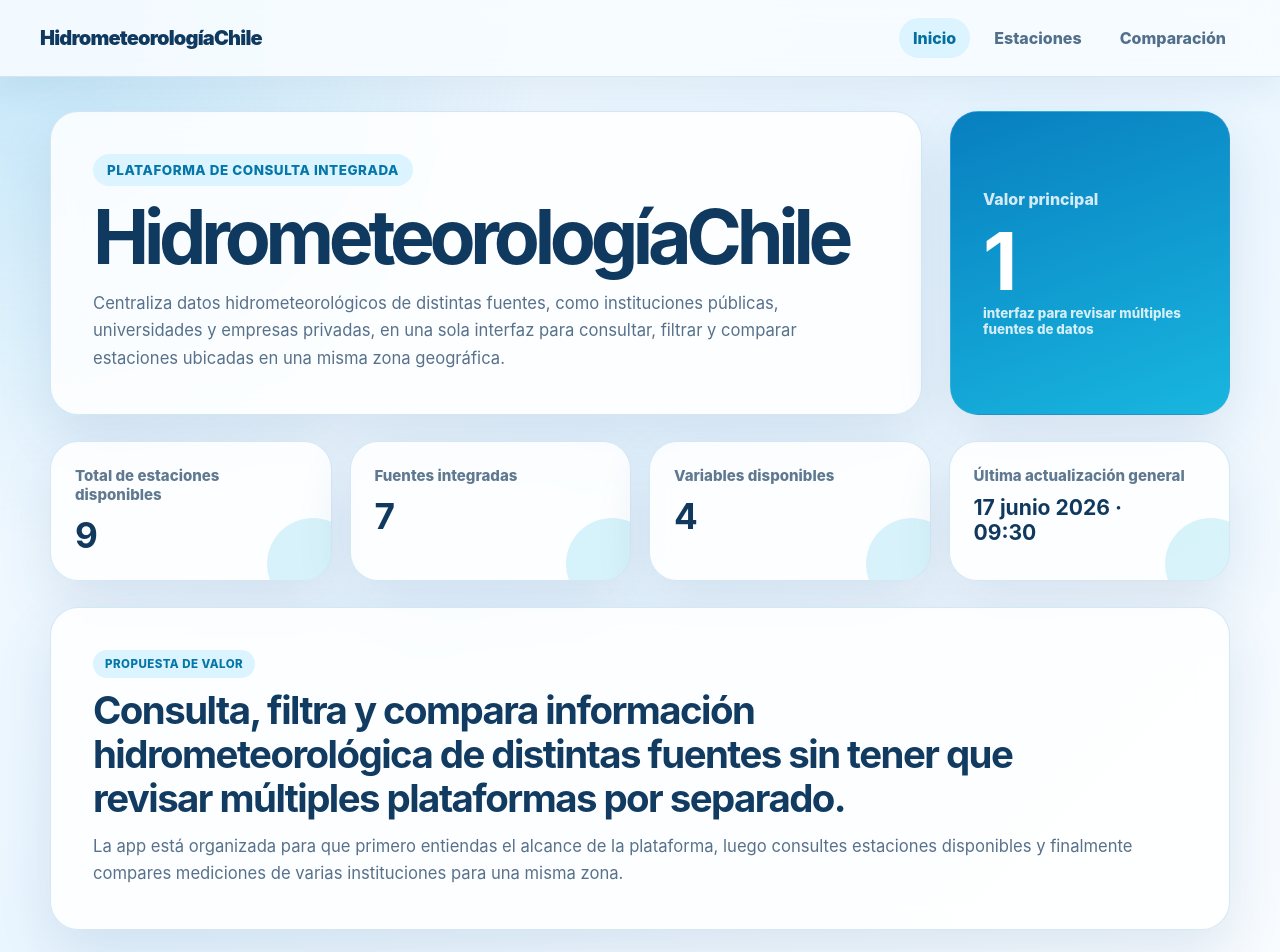
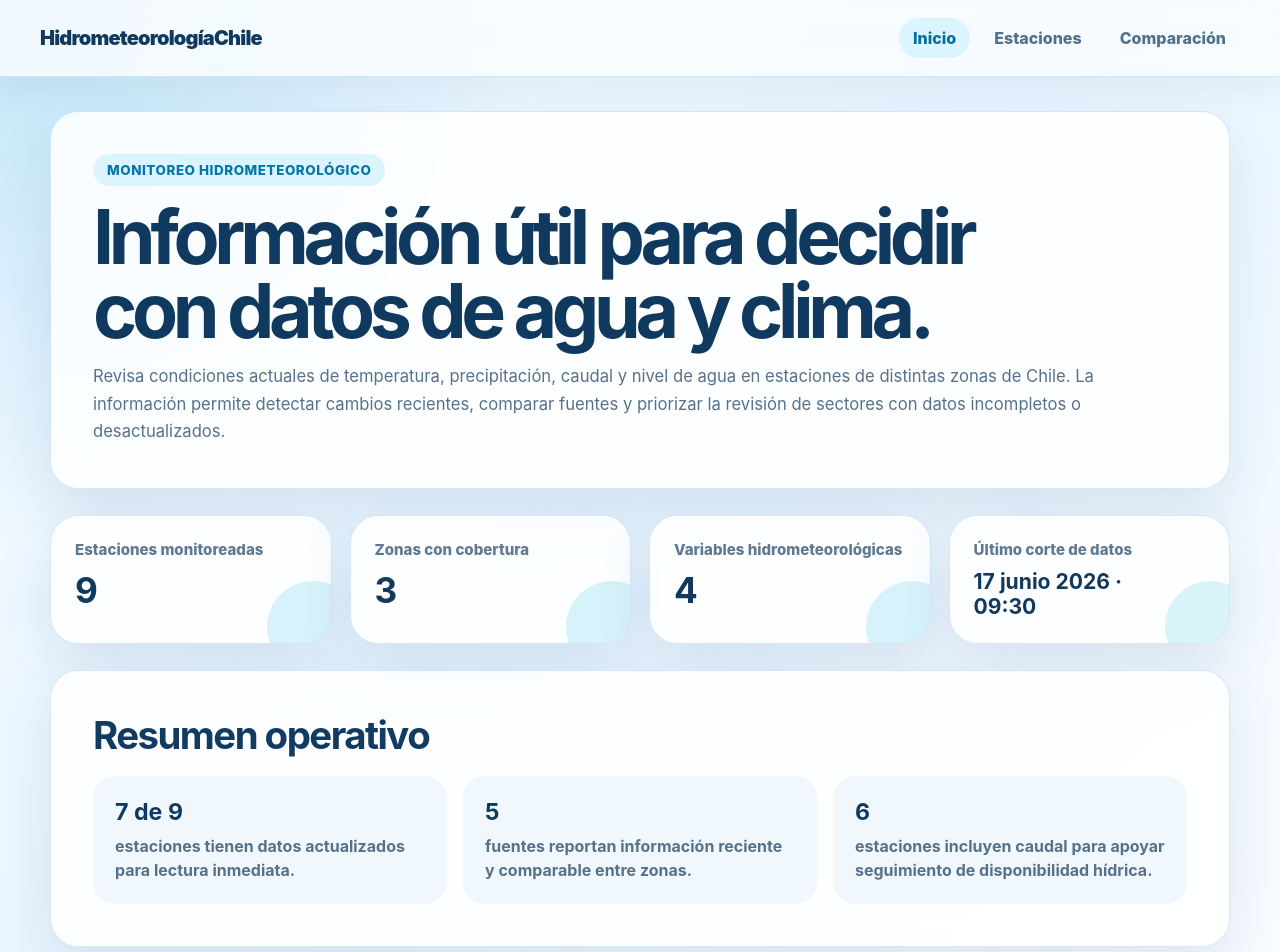
Before and after one commit to vicentekrebs/GPTI, a React (Vite) app: page / in a window 1280 px wide. Shown: the top 952 px of the page. Built offline with nearby package versions, Linux system fonts and the light colour scheme.

Commit message:
Simplify home page hydrometeorology content

```diff
--- a/src/App.css
+++ b/src/App.css
@@ -14,6 +14,7 @@ h1, h2, h3, p { margin-top: 0; }
 .dashboard { width: min(1180px, calc(100% - 40px)); margin: 0 auto; padding: 34px 0 46px; }
 .page-stack { display: grid; gap: 26px; }
 .hero { display: grid; grid-template-columns: 1fr 280px; gap: 28px; align-items: stretch; }
+.simple-hero { grid-template-columns: 1fr; }
 .hero > div:first-child, .hero-card, .metric-card, .filters-panel, .chart-panel, .station-card, .comparison-panel, .value-panel, .page-heading { border: 1px solid rgba(111, 174, 215, 0.28); border-radius: 28px; background: rgba(255, 255, 255, 0.84); box-shadow: 0 22px 55px rgba(34, 84, 128, 0.12); backdrop-filter: blur(14px); }
 .hero > div:first-child, .value-panel, .page-heading { padding: 42px; }
 .eyebrow { display: inline-flex; margin-bottom: 14px; padding: 8px 14px; border-radius: 999px; color: #0477a8; background: #dcf4ff; font-size: 0.84rem; font-weight: 800; letter-spacing: 0.04em; text-transform: uppercase; }
@@ -31,6 +32,12 @@ h2 { color: #123b62; }
 .metric-card strong { color: #11395e; font-size: 2.2rem; }
 .metric-card.updated strong { display: block; max-width: 14ch; font-size: 1.32rem; line-height: 1.2; }
 .value-panel h2 { max-width: 980px; margin-bottom: 12px; font-size: clamp(1.5rem, 3vw, 2.4rem); line-height: 1.15; letter-spacing: -0.04em; }
+.hydro-summary h2 { margin-bottom: 18px; }
+.insight-grid { display: grid; grid-template-columns: repeat(3, 1fr); gap: 16px; }
+.insight-grid article { border-radius: 22px; padding: 22px; background: #f1f8fd; }
+.insight-grid strong, .insight-grid span { display: block; }
+.insight-grid strong { margin-bottom: 8px; color: #0e3a61; font-size: 1.45rem; }
+.insight-grid span { color: #58718b; line-height: 1.5; font-weight: 750; }
 .filters-panel, .chart-header { display: flex; justify-content: space-between; gap: 24px; align-items: end; padding: 28px; }
 .filters-panel h2, .section-title h2 { margin-bottom: 8px; font-size: 1.55rem; }
 .filters, .chart-controls { display: flex; gap: 16px; flex-wrap: wrap; justify-content: flex-end; }
@@ -69,7 +76,7 @@ tbody tr:hover { background: #f7fcff; }
 .chart-wrapper { min-height: 380px; border: 1px solid #d9edf8; border-radius: 24px; padding: 18px 16px 8px; background: #fbfdff; }
 .comparison-chart { min-height: 560px; margin-bottom: 24px; }
 
-@media (max-width: 900px) { .hero, .metrics-grid, .stations-grid { grid-template-columns: 1fr; } .filters-panel, .chart-header, .navbar { align-items: stretch; flex-direction: column; } .filters, .chart-controls { justify-content: stretch; } .filters label, .chart-controls label, select { width: 100%; } .comparison-controls { grid-template-columns: 1fr; } }
+@media (max-width: 900px) { .hero, .metrics-grid, .stations-grid, .insight-grid { grid-template-columns: 1fr; } .filters-panel, .chart-header, .navbar { align-items: stretch; flex-direction: column; } .filters, .chart-controls { justify-content: stretch; } .filters label, .chart-controls label, select { width: 100%; } .comparison-controls { grid-template-columns: 1fr; } }
 @media (max-width: 620px) { .dashboard { width: min(100% - 24px, 1180px); padding: 24px 0; } .hero > div:first-child, .hero-card, .metric-card, .filters-panel, .station-card, .comparison-panel, .value-panel, .page-heading { border-radius: 22px; padding: 22px; } .chart-wrapper { padding: 12px 8px 4px; } }
 
 .day-selector { display: flex; gap: 10px; flex-wrap: wrap; margin: 0 0 18px; padding: 0 0 4px; }
--- a/src/pages/Inicio.jsx
+++ b/src/pages/Inicio.jsx
@@ -1,39 +1,52 @@
-import { metricasResumen } from '../data/hydroData.js';
+import { estaciones, metricasResumen } from '../data/hydroData.js';
+
+const estacionesActualizadas = estaciones.filter((estacion) => estacion.estadoDatos === 'Actualizado').length;
+const zonasMonitoreadas = new Set(estaciones.map((estacion) => estacion.zona)).size;
+const fuentesConDatosRecientes = new Set(
+  estaciones
+    .filter((estacion) => estacion.estadoDatos === 'Actualizado')
+    .map((estacion) => estacion.fuente),
+).size;
+const estacionesConCaudal = estaciones.filter((estacion) => estacion.variablesMonitoreadas.includes('Caudal')).length;
 
 function Inicio() {
   return (
-    <div className="page-stack">
-      <section className="hero">
+    <div className="page-stack home-simple">
+      <section className="hero simple-hero">
         <div>
-          <span className="eyebrow">Plataforma de consulta integrada</span>
-          <h1>HidrometeorologíaChile</h1>
+          <span className="eyebrow">Monitoreo hidrometeorológico</span>
+          <h1>Información útil para decidir con datos de agua y clima.</h1>
           <p>
-            Centraliza datos hidrometeorológicos de distintas fuentes, como instituciones públicas,
-            universidades y empresas privadas, en una sola interfaz para consultar, filtrar y comparar
-            estaciones ubicadas en una misma zona geográfica.
+            Revisa condiciones actuales de temperatura, precipitación, caudal y nivel de agua en
+            estaciones de distintas zonas de Chile. La información permite detectar cambios recientes,
+            comparar fuentes y priorizar la revisión de sectores con datos incompletos o desactualizados.
           </p>
-        </div>
-        <div className="hero-card">
-          <span>Valor principal</span>
-          <strong>1</strong>
-          <small>interfaz para revisar múltiples fuentes de datos</small>
         </div>
       </section>
 
-      <section className="metrics-grid" aria-label="Resumen general">
-        <article className="metric-card stations"><span>Total de estaciones disponibles</span><strong>{metricasResumen.totalEstaciones}</strong></article>
-        <article className="metric-card sources"><span>Fuentes integradas</span><strong>{metricasResumen.fuentesIntegradas}</strong></article>
-        <article className="metric-card variables"><span>Variables disponibles</span><strong>{metricasResumen.variablesDisponibles}</strong></article>
-        <article className="metric-card updated"><span>Última actualización general</span><strong>{metricasResumen.ultimaActualizacionGeneral}</strong></article>
+      <section className="metrics-grid" aria-label="Indicadores hidrometeorológicos principales">
+        <article className="metric-card stations"><span>Estaciones monitoreadas</span><strong>{metricasResumen.totalEstaciones}</strong></article>
+        <article className="metric-card sources"><span>Zonas con cobertura</span><strong>{zonasMonitoreadas}</strong></article>
+        <article className="metric-card variables"><span>Variables hidrometeorológicas</span><strong>{metricasResumen.variablesDisponibles}</strong></article>
+        <article className="metric-card updated"><span>Último corte de datos</span><strong>{metricasResumen.ultimaActualizacionGeneral}</strong></article>
       </section>
 
-      <section className="value-panel">
-        <span className="eyebrow compact">Propuesta de valor</span>
-        <h2>Consulta, filtra y compara información hidrometeorológica de distintas fuentes sin tener que revisar múltiples plataformas por separado.</h2>
-        <p>
-          La app está organizada para que primero entiendas el alcance de la plataforma, luego consultes
-          estaciones disponibles y finalmente compares mediciones de varias instituciones para una misma zona.
-        </p>
+      <section className="value-panel hydro-summary" aria-label="Resumen operativo">
+        <h2>Resumen operativo</h2>
+        <div className="insight-grid">
+          <article>
+            <strong>{estacionesActualizadas} de {metricasResumen.totalEstaciones}</strong>
+            <span>estaciones tienen datos actualizados para lectura inmediata.</span>
+          </article>
+          <article>
+            <strong>{fuentesConDatosRecientes}</strong>
+            <span>fuentes reportan información reciente y comparable entre zonas.</span>
+          </article>
+          <article>
+            <strong>{estacionesConCaudal}</strong>
+            <span>estaciones incluyen caudal para apoyar seguimiento de disponibilidad hídrica.</span>
+          </article>
+        </div>
       </section>
     </div>
   );
```
